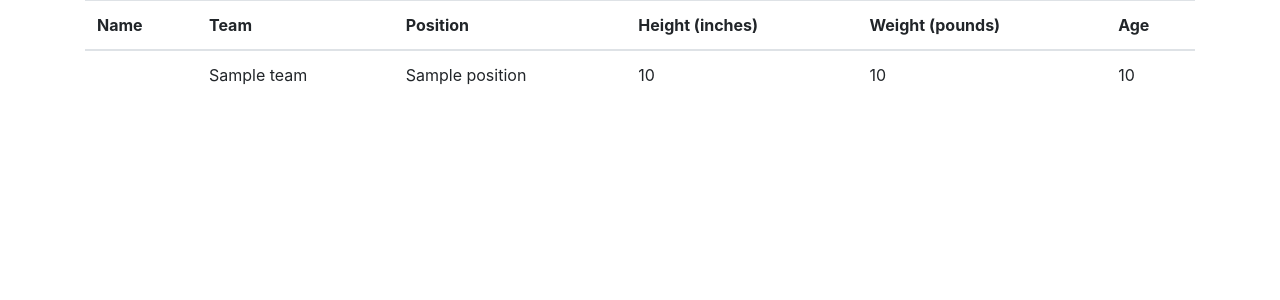
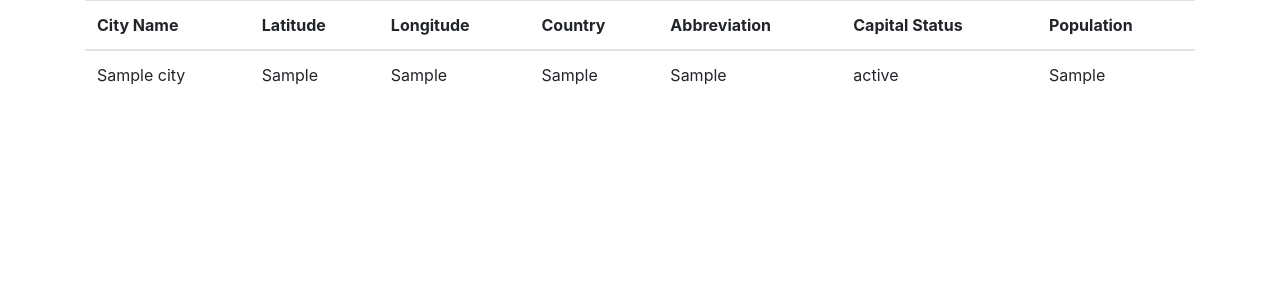
Before and after one commit to rpr325/WebAppAlpha, a Flask app: template app/templates/index.html in a window 1280 px wide. Shown: the part 56-356 px from the top of the page. Run offline with Flask 2, Linux system fonts and the light colour scheme; the template is opened without the code that fills it: most values are stand-ins (such as "Sample title", 1, 10 or a date in 2020); some libraries are stand-ins or nearby versions.

Commit message:
Fix: Project files to load SQL data

```diff
--- a/app/templates/index.html
+++ b/app/templates/index.html
@@ -3,23 +3,25 @@
 <table class="table">
     <thead>
     <tr>
-        <th scope="col">Name</th>
-        <th scope="col">Team</th>
-        <th scope="col">Position</th>
-        <th scope="col">Height (inches)</th>
-        <th scope="col">Weight (pounds)</th>
-        <th scope="col">Age</th>
+        <th scope="col">City Name</th>
+        <th scope="col">Latitude</th>
+        <th scope="col">Longitude</th>
+        <th scope="col">Country</th>
+        <th scope="col">Abbreviation</th>
+        <th scope="col">Capital Status</th>
+        <th scope="col">Population</th>
     </tr>
     </thead>
     <tbody>
     {% for city in cities %}
     <tr>
-        <td><a href="view/{{city.id}}" {{ pitcher.Name }}</td>
-        <td>{{ pitcher.Team }}</td>
-        <td>{{ pitcher.Position }}</td>
-        <td>{{ pitcher.Height_inches }}</td>
-        <td>{{ pitcher.Weight_lbs }}</td>
-        <td>{{ pitcher.Age }}</td>
+        <td>{{ city.fldName }}</td>
+        <td>{{ city.fldLat }}</td>
+        <td>{{ city.fldLong }}</td>
+        <td>{{ city.fldCountry }}</td>
+        <td>{{ city.fldAbbreviation }}</td>
+        <td>{{ city.fldCapitalStatus }}</td>
+        <td>{{ city.fldPopulation }}</td>
     </tr>
     {% endfor %}
     </tbody>
```
